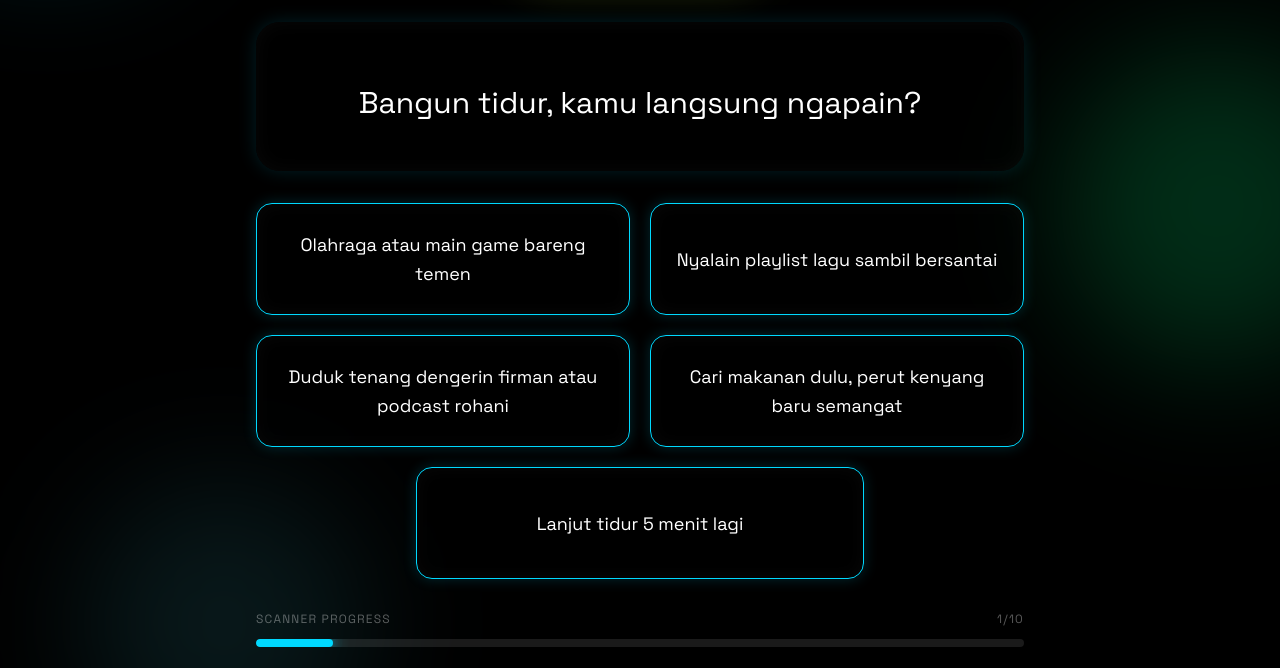
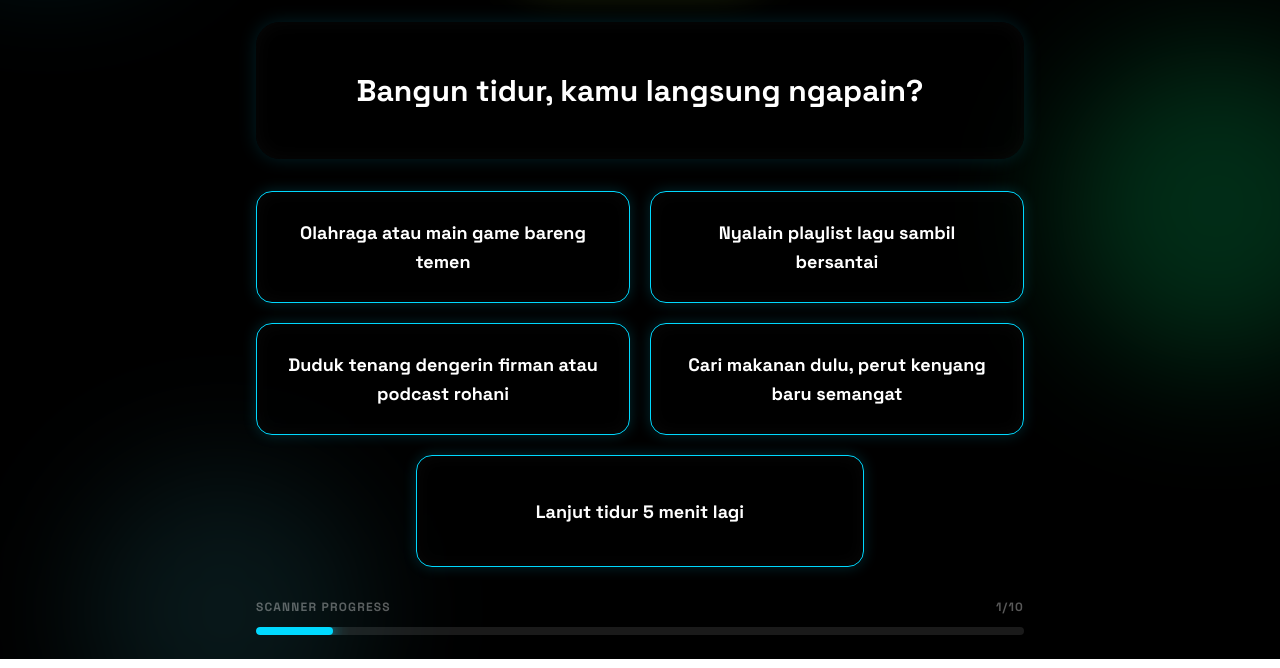
Before and after one commit to Johovenn/Overflow, a Next.js app: page /campaign/start in a window 1280 px wide. Shown: the part 242-910 px from the top of the page. Built offline with nearby package versions, Linux system fonts and the light colour scheme.

Commit message:
change compatible layout and question box text

```diff
--- a/app/campaign/page.tsx
+++ b/app/campaign/page.tsx
@@ -96,7 +96,7 @@ export default function CampaignPage() {
                 href="/campaign/start"
                 className="flex items-center justify-center gap-3 rounded-2xl bg-green-400 px-8 py-5 text-sm font-black uppercase tracking-widest text-black shadow-lg shadow-green-400/30 transition hover:scale-105 hover:bg-green-300"
               >
-                Start Scanning
+                Start
                 <ArrowRight size={18} />
               </Link>
 
--- a/app/campaign/result/page.tsx
+++ b/app/campaign/result/page.tsx
@@ -129,30 +129,37 @@ export default async function CampaignResultPage({
 						Your Most Compatible Roommates Are
 					</p>
 
-					<div className="mt-5 flex flex-wrap items-start justify-center gap-5 md:gap-8">
-						{compatibleStereotypes.map((compatible) => {
+					<div className="mt-5 flex items-end justify-center gap-3 md:gap-5">
+						{compatibleStereotypes.map((compatible, index) => {
 							const CompatibleIcon =
 								iconMap[compatible.icon as keyof typeof iconMap];
 
 							const compatibleColor = stereotypeColors[compatible.id];
+							const isCenter = index === 1;
 
 							return (
 								<div
 									key={compatible.id}
-									className="flex w-20 flex-col items-center text-center md:w-24"
+									className={`flex flex-col items-center text-center ${
+										isCenter ? "w-24 md:w-28" : "w-20 md:w-24"
+									}`}
 								>
 									<div
-										className="flex h-14 w-14 items-center justify-center rounded-full border-2 bg-black/50 backdrop-blur md:h-16 md:w-16"
+										className={`shrink-0 flex items-center justify-center rounded-full border-2 bg-black/50 backdrop-blur transition-all ${
+											isCenter
+												? "h-20 w-20 md:h-24 md:w-24"
+												: "h-14 w-14 md:h-16 md:w-16"
+										}`}
 										style={{
 											borderColor: compatibleColor,
 											boxShadow: `
-												0 0 14px ${compatibleColor}30,
+												0 0 16px ${compatibleColor}30,
 												inset 0 0 14px rgba(255,255,255,0.03)
 											`,
 										}}
 									>
 										<CompatibleIcon
-											size={24}
+											size={isCenter ? 36 : 24}
 											style={{
 												color: compatibleColor,
 												filter: `drop-shadow(0 0 8px ${compatibleColor})`,
@@ -160,9 +167,23 @@ export default async function CampaignResultPage({
 										/>
 									</div>
 
-									<p className="mt-2 text-xs font-semibold leading-snug text-white/85">
-										{compatible.name}
-									</p>
+									<div
+										className={`mt-2 flex items-start justify-center ${
+											isCenter
+												? "h-12 md:h-14"
+												: "h-10 md:h-12"
+										}`}
+									>
+										<p
+											className={`font-semibold leading-snug text-white/85 ${
+												isCenter
+													? "text-sm md:text-base"
+													: "text-xs md:text-sm"
+											}`}
+										>
+											{compatible.name}
+										</p>
+									</div>
 								</div>
 							);
 						})}
--- a/app/campaign/start/QuestionFlow.tsx
+++ b/app/campaign/start/QuestionFlow.tsx
@@ -6,10 +6,10 @@ import { useState } from "react";
 import { questions, type StereotypeId } from "@/lib/campaign-data";
 
 const questionColors = [
-	"#00D9FF", // Sapphire
-	"#FFC400", // Citrine
-	"#39FF14", // Emerald
-	"#BF00FF", // Amethyst
+	"#00D9FF",
+	"#FFC400",
+	"#39FF14",
+	"#BF00FF",
 ];
 
 function getQuestionColor(index: number) {
@@ -39,6 +39,7 @@ export default function QuestionFlow() {
 
 	const [currentQuestionIndex, setCurrentQuestionIndex] = useState(0);
 	const [selectedAnswers, setSelectedAnswers] = useState<StereotypeId[]>([]);
+	const [activeAnswer, setActiveAnswer] = useState<StereotypeId | null>(null);
 	const [isChoosing, setIsChoosing] = useState(false);
 
 	const currentQuestion = questions[currentQuestionIndex];
@@ -49,6 +50,7 @@ export default function QuestionFlow() {
 		if (isChoosing) return;
 
 		setIsChoosing(true);
+		setActiveAnswer(stereotypeId);
 
 		const nextAnswers = [...selectedAnswers, stereotypeId];
 
@@ -68,8 +70,9 @@ export default function QuestionFlow() {
 
 			setSelectedAnswers(nextAnswers);
 			setCurrentQuestionIndex((value) => value + 1);
+			setActiveAnswer(null);
 			setIsChoosing(false);
-		}, 220);
+		}, 750);
 	}
 
 	return (
@@ -99,22 +102,35 @@ export default function QuestionFlow() {
 						`,
 					}}
 				>
-					<p className="mx-auto mt-3 max-w-xl text-xl leading-relaxed md:text-3xl md:leading-snug">
+					<p className="mx-auto max-w-xl text-xl font-bold leading-relaxed md:text-3xl md:leading-snug">
 						{currentQuestion.question}
 					</p>
 				</div>
 
 				<div className="mt-8 grid w-full grid-cols-2 gap-4 md:gap-5">
-					{currentQuestion.answers.slice(0, 4).map((answer) => (
+					{currentQuestion.answers.slice(0, 4).map((answer) => {
+						const isActive = activeAnswer === answer.stereotypeId;
+
+						return (
 							<button
 								key={answer.label}
 								type="button"
 								disabled={isChoosing}
 								onClick={() => handleChoose(answer.stereotypeId)}
-							className="flex min-h-24 items-center justify-center rounded-2xl border bg-black/50 px-4 py-4 text-center text-sm leading-relaxed text-white backdrop-blur transition hover:scale-[1.03] disabled:cursor-wait disabled:opacity-60 md:min-h-28 md:px-6 md:text-lg"
+								className={`flex min-h-24 items-center justify-center rounded-2xl border-[0.5px] bg-black/50 px-4 py-4 text-center text-sm font-bold leading-relaxed text-white backdrop-blur transition-all duration-500 ease-out md:min-h-28 md:px-6 md:text-lg ${
+									isActive
+										? "scale-[1.04]"
+										: "hover:scale-[1.03]"
+								}`}
 								style={{
 									borderColor: themeColor,
-								boxShadow: `
+									boxShadow: isActive
+										? `
+											0 0 28px ${themeColor}90,
+											0 0 56px ${themeColor}60,
+											inset 0 0 22px rgba(255,255,255,0.08)
+										`
+										: `
 											0 0 14px ${themeColor}30,
 											inset 0 0 18px rgba(255,255,255,0.03)
 										`,
@@ -122,29 +138,47 @@ export default function QuestionFlow() {
 							>
 								{answer.text}
 							</button>
-					))}
+						);
+					})}
 				</div>
 
 				<div className="mt-5 flex w-full justify-center">
+					{(() => {
+						const lastAnswer = currentQuestion.answers[4];
+						const isActive = activeAnswer === lastAnswer.stereotypeId;
+
+						return (
 							<button
 								type="button"
 								disabled={isChoosing}
-						onClick={() => handleChoose(currentQuestion.answers[4].stereotypeId)}
-						className="flex min-h-24 w-full max-w-sm items-center justify-center rounded-2xl border bg-black/50 px-4 py-4 text-center text-sm leading-relaxed text-white backdrop-blur transition hover:scale-[1.03] disabled:cursor-wait disabled:opacity-60 md:min-h-28 md:max-w-md md:px-6 md:text-lg"
+								onClick={() => handleChoose(lastAnswer.stereotypeId)}
+								className={`flex min-h-24 w-full max-w-sm items-center justify-center rounded-2xl border-[0.5px] bg-black/50 px-4 py-4 text-center text-sm font-bold leading-relaxed text-white backdrop-blur transition-all duration-500 ease-out md:min-h-28 md:max-w-md md:px-6 md:text-lg ${
+									isActive
+										? "scale-[1.04]"
+										: "hover:scale-[1.03]"
+								}`}
 								style={{
 									borderColor: themeColor,
-							boxShadow: `
+									boxShadow: isActive
+										? `
+											0 0 28px ${themeColor}90,
+											0 0 56px ${themeColor}60,
+											inset 0 0 22px rgba(255,255,255,0.08)
+										`
+										: `
 											0 0 14px ${themeColor}30,
 											inset 0 0 18px rgba(255,255,255,0.03)
 										`,
 								}}
 							>
-						{currentQuestion.answers[4].text}
+								{lastAnswer.text}
 							</button>
+						);
+					})()}
 				</div>
 
 				<div className="mt-8 w-full">
-					<div className="flex items-center justify-between text-xs uppercase tracking-widest text-white/35">
+					<div className="flex items-center justify-between text-xs font-bold uppercase tracking-widest text-white/35">
 						<span>Scanner Progress</span>
 						<span>
 							{progress}/{questions.length}
@@ -153,7 +187,7 @@ export default function QuestionFlow() {
 
 					<div className="mt-3 h-2 overflow-hidden rounded-full bg-white/10">
 						<div
-							className="h-full rounded-full transition-all duration-300"
+							className="h-full rounded-full transition-all duration-500 ease-out"
 							style={{
 								width: `${(progress / questions.length) * 100}%`,
 								backgroundColor: themeColor,
```
Lines whose indentation alone changed are shown as unchanged.
